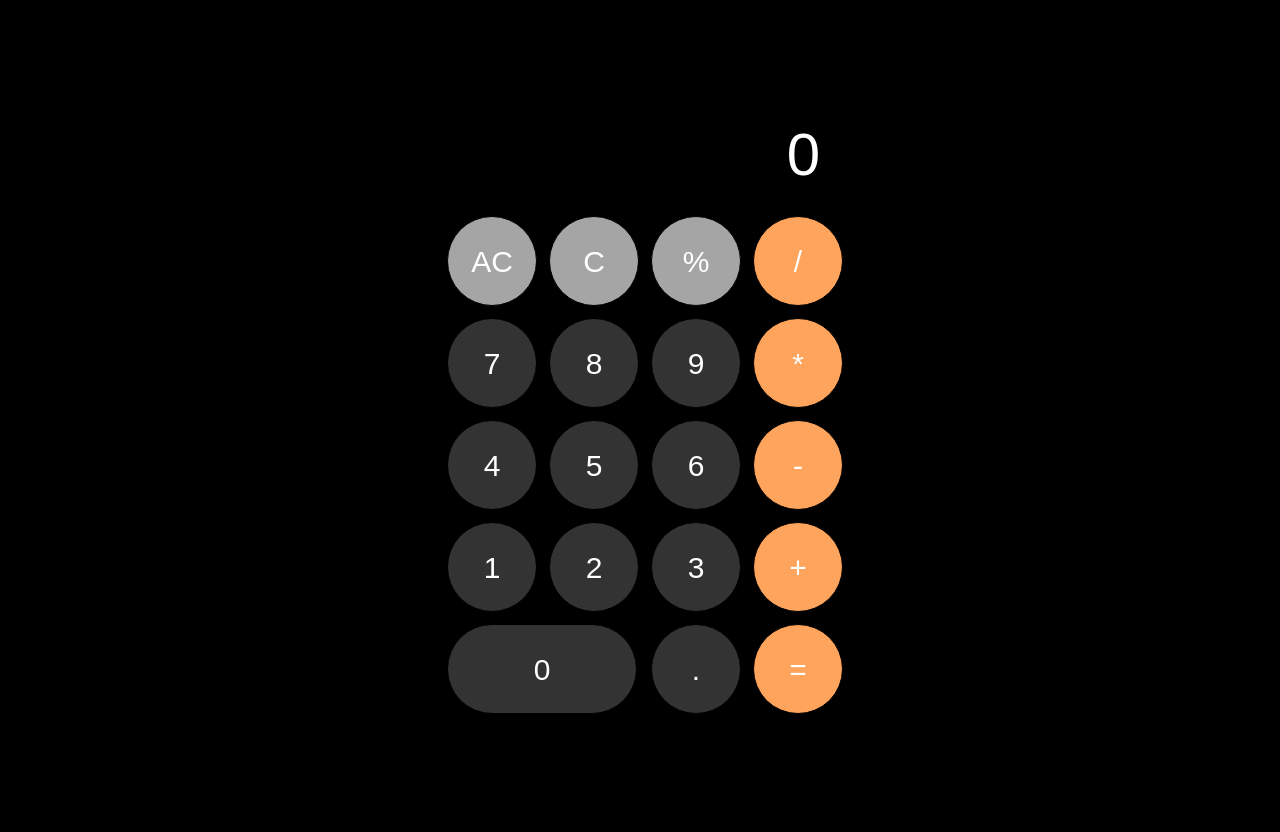
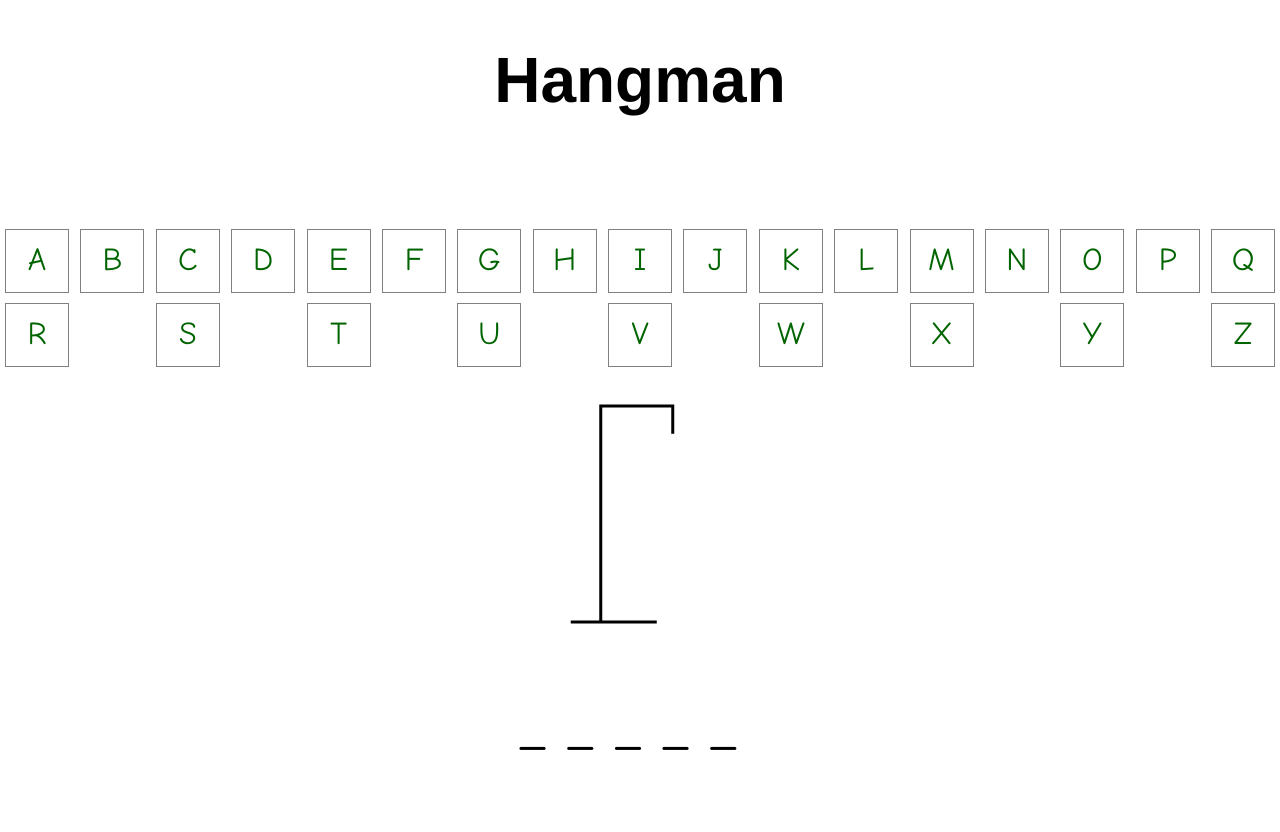
Before and after one commit to farzaneh-moradmand/rock-and-paper-game, a plain HTML site: page index.html in a window 1280 px wide. Drawn offline with Linux system fonts and the light colour scheme.

Commit message:
Hangman Game

```diff
--- a/index.html
+++ b/index.html
@@ -1,92 +1,58 @@
-<!doctype html>
+<!DOCTYPE html>
 <html lang="en">
 
 <head>
-  <meta charset="UTF-8">
-  <meta name="viewport"
-    content="width=device-width, user-scalable=no, initial-scale=1.0, maximum-scale=1.0, minimum-scale=1.0">
-  <meta http-equiv="X-UA-Compatible" content="ie=edge">
-  <title>JavaScript Calculator</title>
-  <link rel="stylesheet" href="./style.css">
+  <meta charset="utf-8">
+  <link href="style.css" rel="stylesheet">
+  <title>Hangman</title>
 </head>
 
 <body>
+  <h1>Hangman</h1>
+  <section id="letters">
+    <div id="A">A</div>
+    <div id="B">B</div>
+    <div id="C">C</div>
+    <div id="D">D</div>
+    <div id="E">E</div>
+    <div id="F">F</div>
+    <div id="G">G</div>
+    <div id="H">H</div>
+    <div id="I">I</div>
+    <div id="J">J</div>
+    <div id="K">K</div>
+    <div id="L">L</div>
+    <div id="M">M</div>
+    <div id="N">N</div>
+    <div id="O">O</div>
+    <div id="P">P</div>
+    <div id="Q">Q</div>
+    <div id="R">R</div>
+    <div id="S">S</div>
+    <div id="T">T</div>
+    <div id="U">U</div>
+    <div id="V">V</div>
+    <div id="W">W</div>
+    <div id="X">X</div>
+    <div id="Y">Y</div>
+    <div id="Z">Z</div>
+  </section>
 
-  <div class="calc">
-    <div class="display">0</div>
-    <div class="keypad">
-      <table class="keypad-table">
-        <tr>
-          <td>
-            <div class="key all-clear">AC</div>
-          </td>
-          <td>
-            <div class="key clear-last">C</div>
-          </td>
-          <td>
-            <div class="key show-display">%</div>
-          </td>
-          <td>
-            <div class="key show-display">/</div>
-          </td>
-        </tr>
-        <tr>
-          <td>
-            <div class="key show-display">7</div>
-          </td>
-          <td>
-            <div class="key show-display">8</div>
-          </td>
-          <td>
-            <div class="key show-display">9</div>
-          </td>
-          <td>
-            <div class="key show-display">*</div>
-          </td>
-        </tr>
-        <tr>
-          <td>
-            <div class="key show-display">4</div>
-          </td>
-          <td>
-            <div class="key show-display">5</div>
-          </td>
-          <td>
-            <div class="key show-display">6</div>
-          </td>
-          <td>
-            <div class="key show-display">-</div>
-          </td>
-        </tr>
-        <tr>
-          <td>
-            <div class="key show-display">1</div>
-          </td>
-          <td>
-            <div class="key show-display">2</div>
-          </td>
-          <td>
-            <div class="key show-display">3</div>
-          </td>
-          <td>
-            <div class="key show-display">+</div>
-          </td>
-        </tr>
-        <tr>
-          <td colspan="2">
-            <div class="key show-display" style="width: 190px">0</div>
-          </td>
-          <td>
-            <div class="key show-display">.</div>
-          </td>
-          <td>
-            <div class="key calculate">=</div>
-          </td>
-        </tr>
-      </table>
-    </div>
-  </div>
-  <script src="./main.js"></script>
+  <section id="image">
+    <img src="assets/hangman0.png" alt="hangman">
+  </section>
+
+  <!-- Here you will display the hint for the message. Use an underscore for each letter and a space fo a space. -->
+  <section id="clue">
+    <p>________</p>
+  </section>
+
+  <!-- Show this message at the end of the game and reset the game. -->
+  <section id="gameover">
+    <p>Game Over</p>
+  </section>
+
+  <script src="script.js" defer></script>
 </body>
 
 </html>
--- a/main.js
+++ /dev/null
@@ -1,35 +0,0 @@
-let displayBox = document.querySelector(".display");
-
-function showDisplay(event) {
-    const x = event.target.innerText;
-    if (displayBox.innerHTML == 0) {
-        return displayBox.innerHTML = x;
-    }
-    return displayBox.innerHTML += x;
-}
-
-function calculate() {
-    let result = displayBox.innerText;
-    displayBox.innerText = eval(result);
-};
-
-function allClear() {
-    displayBox.innerText = 0;
-}
-
-function clear() {
-    let text = displayBox.innerText;
-    if (text.length === 1) {
-        displayBox.innerText = 0;
-    } else {
-        displayBox.innerText = text.substring(0, text.length - 1)
-    }
-}
-
-document.querySelector(".calculate").addEventListener("click", calculate);
-document.querySelector(".all-clear").addEventListener("click", allClear);
-document.querySelector(".clear-last").addEventListener("click", clear);
-let list = document.querySelectorAll(".show-display");
-list.forEach(item => {
-    item.addEventListener("click", showDisplay)
-})
--- /dev/null
+++ b/script.js
@@ -0,0 +1,66 @@
+const secretPhrases = ["never", "you", "that", "bullet", "break"];
+
+let randomItem = "";
+let clicked = [];
+let result = "";
+let mistakes = 0;
+
+function selectRandomItem() {
+    randomItem = secretPhrases[Math.floor(Math.random() * secretPhrases.length)];
+    document.getElementById("letters").addEventListener("click", buttonHandler)
+    window.addEventListener("keydown", keyHandler)
+    console.log(randomItem)
+}
+
+function setUnderScores() {
+    let splitedWord = randomItem.split("");
+    let mappedWord = splitedWord.map(letter => (clicked.indexOf(letter) >= 0 ? letter : "_"))
+    result = mappedWord.join("");
+    document.getElementById("clue").innerHTML = `<p>${result}</p>`
+}
+
+function checkIfWon() {
+    if (randomItem === result) {
+        document.getElementById("gameover").querySelector("p").style.display = "block";
+        document.getElementById("image").querySelector("img").src = "assets/winner.png";
+    }
+}
+
+function checkIflost() {
+    if (mistakes === 6) {
+        document.getElementById("gameover").querySelector("p").style.display = "block";
+        document.getElementById("clue").innerHTML = `<p>Random word is: ${randomItem}</p>`
+    }
+}
+
+function updateHangmanPicture() {
+    const image = document.getElementById("image").querySelector("img");
+    image.src = `assets/hangman${mistakes}.png`
+}
+
+function letterHandler(letter) {
+    letter = letter.toLowerCase();
+    clicked.indexOf(letter) === -1 ? clicked.push(letter) : null;
+    document.getElementById(letter.toUpperCase()).className = "used";
+    if (randomItem.indexOf(letter) >= 0) {
+        setUnderScores();
+        checkIfWon();
+    } else if (randomItem.indexOf(letter) === -1) {
+        mistakes++;
+        checkIflost();
+        updateHangmanPicture()
+    }
+}
+
+function buttonHandler(event) {
+    letterHandler(event.target.id)
+}
+
+function keyHandler(event) {
+    letterHandler(event.key)
+}
+
+
+
+selectRandomItem();
+setUnderScores();
--- a/style.css
+++ b/style.css
@@ -1,54 +1,80 @@
-*{
-    padding: 0;
+/* WEB230 Final Project - Hangman Game */
+
+* {
+   box-sizing: border-box;
+}
+
+html {
+   height: 100%;
    margin: 0;
-    box-sizing: border-box;
-    font-size: 30px;
-    font-family: Arial;
 }
- body{
-    background-color: #000000;
+
+body {
+   margin: 0;
+   display: grid;
+   grid-template-rows: 6em auto 300px 6rem 2rem;
+   align-content: flex-start;
+   height: 100%;
+   text-align: center;
+   font-size: 2rem;
+   font-family: Helvetica, Arial, sans-serif;
 }
- .calc{
-    width: 400px;
-    margin: 100px auto;
+
+h1 {
+   text-align: center;
 }
- .display{
-    color: #ffffff;
-    text-align: right;
-    font-size: 60px;
-    padding: 20px;
+
+#letters {
+   display: flex;
+   flex-wrap: wrap;
+   justify-content: space-between;
+   margin: 1em 0;
+   font-family: 'Comic Sans MS', sans-serif;
 }
- /* .keypad{
 
+#letters div {
+   margin: 5px;
+   padding-top: 0.5em;
+   border: 1px solid gray;
+   color: darkgreen;
+   width: 2em;
+   height: 2em;
+   line-height: 0.9;
+   overflow: hidden;
 }
- .keypad-table{
 
- } */
- .keypad-table tr:first-child .key{
-    background-color: #a5a5a5;
+#letters div:hover {
+   background-color: palegreen;
 }
- .keypad-table tr:first-child .key:active{
-    background-color: #a5a5a590;
+
+#clue p {
+   margin: 0;
+   font-size: 3rem;
+   letter-spacing: 0.5em;
+   font-family: 'Comic Sans MS', sans-serif;
 }
- .keypad-table tr td:last-child .key{
-    background-color: #ffa45c;
+
+/*
+This class will grey out the letters as they are used.
+Just add the class "used".
+*/
+#letters div.used {
+   background-color: lightgray;
+   opacity: 0.5;
 }
- .keypad-table tr td:last-child .key:active{
-    background-color: #ffa45ccc;
+
+section#image {
+   text-align: center;
 }
- .key{
-    width: 90px;
-    height: 90px;
-    border: 1px solid black;
+
+/*
+Display the message when the game is over.
+Hide it at the beginning.
+*/
+section#gameover p {
    text-align: center;
-    line-height: 90px;
-    border-radius: 90px;
-    margin: 5px;
-    background-color: #333333;
-    color: #ffffff;
-    cursor: pointer;
-    user-select: none;
+   font-size: 1rem;
+   display: none;
 }
- .key:active{
-    background-color: #33333390;
- }
+
+/* WEB230 Final Project Winter 2021 */
```
Also changed, not shown: assets/hangman0.png (added), assets/hangman1.png (added), assets/hangman2.png (added), assets/hangman3.png (added), assets/hangman4.png (added), assets/hangman5.png (added), assets/hangman6.png (added), assets/winner.png (added). Lines whose indentation alone changed are shown as unchanged.
